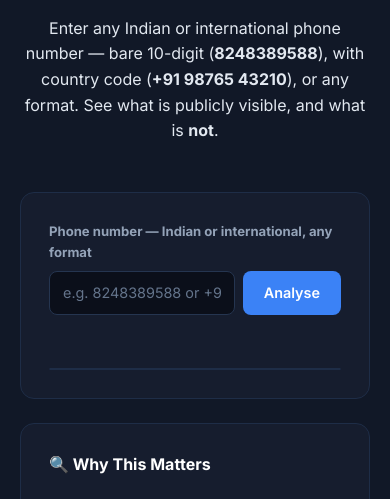
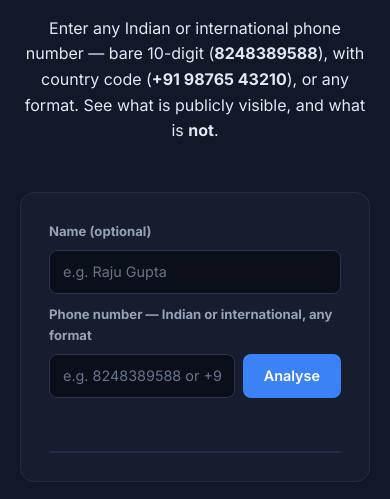
Before and after one commit to rajugupta5054-create/cyber, a Flask app: page / in a window 390 px wide. Shown: the part 3667-4166 px from the top of the page. Run offline with Flask 3, Linux system fonts and the light colour scheme; parts of the project's set-up code (start-up, migrations or seed data) failed here and were passed over.

Commit message:
Add name field to phone number lookup

```diff
--- a/static/app.js
+++ b/static/app.js
@@ -18,6 +18,7 @@ const el = {
   coordDisplay: document.querySelector('#coord-display'),
   phoneForm:    document.querySelector('#phone-form'),
   phone:        document.querySelector('#phone'),
+  personName:   document.querySelector('#person-name'),
   phoneStatus:  document.querySelector('#phone-status'),
   phoneResult:  document.querySelector('#phone-result'),
 
@@ -243,9 +244,10 @@ async function copyLink() {
 }
 
 /* ── Phone metadata ─────────────────────────────────────── */
-function renderMetadata(meta) {
+function renderMetadata(meta, name) {
   const fields = [
-    ['Valid',                 meta.valid ? '✅ Yes' : '⚠️ Possibly valid'],
+    ['Name',                  name || null],
+    ['Valid',                 meta.valid ? '\u2705 Yes' : '\u26a0\ufe0f Possibly valid'],
     ['International Format',  meta.formatted_number],
     ['E.164 Format',          meta.e164],
     ['National Format',       meta.national_format],
@@ -254,14 +256,20 @@ function renderMetadata(meta) {
     ['Number Type',           meta.number_type],
     ['Geographic Area',       meta.geographic_description],
     ['Carrier',               meta.carrier],
-    ['⚠️ Important Notice',  meta.notice],
+    ['\u26a0\ufe0f Important Notice',  meta.notice],
   ];
   el.phoneResult.replaceChildren();
   fields.forEach(([label, value]) => {
+    if (label === 'Name' && !value) return; // skip if name not entered
     const dt = document.createElement('dt');
     const dd = document.createElement('dd');
     dt.textContent = label;
     dd.textContent = value || 'Not available';
+    if (label === 'Name') {
+      dt.style.color = 'var(--accent)';
+      dd.style.fontWeight = '600';
+      dd.style.fontSize = '1.05em';
+    }
     el.phoneResult.append(dt, dd);
   });
   el.phoneResult.hidden = false;
@@ -291,8 +299,9 @@ if (el.phoneForm) {
         method: 'POST',
         body: JSON.stringify({ phone: phoneValue }),
       });
-      renderMetadata(meta);
-      setPhoneStatus('✅ Metadata retrieved. The number was not stored.', 'success');
+      const enteredName = (el.personName ? el.personName.value : '').trim();
+      renderMetadata(meta, enteredName);
+      setPhoneStatus('\u2705 Metadata retrieved. The number was not stored.', 'success');
     } catch (err) {
       setPhoneStatus(err.message, 'error');
     }
--- a/templates/index.html
+++ b/templates/index.html
@@ -206,6 +206,11 @@
         <div class="phone-demo-layout">
           <div class="phone-form-card">
             <form id="phone-form" novalidate>
+              <label class="form-label" for="person-name">Name (optional)</label>
+              <div class="input-row" style="margin-bottom: 10px;">
+                <input id="person-name" name="person-name" type="text" autocomplete="name"
+                       placeholder="e.g. Raju Gupta" maxlength="80" class="text-input">
+              </div>
               <label class="form-label" for="phone">Phone number — Indian or international, any format</label>
               <div class="input-row">
                 <input id="phone" name="phone" type="text" inputmode="tel" autocomplete="tel"
```
